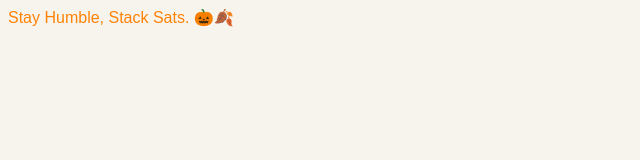
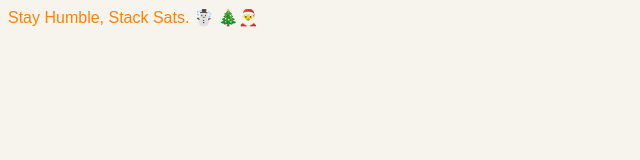
Before and after one commit to 0x32e/0x32e.github.io, a plain HTML site: page index.html in a window 1280 px wide. Shown: the full height of the page, 0-640 px from the left. Drawn offline with Linux system fonts and the light colour scheme; a web font is replaced by a local one.

Commit message:
winter is comin

```diff
--- a/index.html
+++ b/index.html
@@ -14,8 +14,7 @@
 </head>
 
 <body>
-  <span style="color:#ff8105">Stay Humble, Stack Sats. 🎃🍂</span>
-  <!-- <span style="color: #f2a900">Coming Soon... DM me your node public key to 0x32e[@]protonmail[dot]com</span> -->
+  <span style="color:#ff8105">Stay Humble, Stack Sats. ☃️ 🎄🎅 </span>
 </body>
 
 </html>
```
